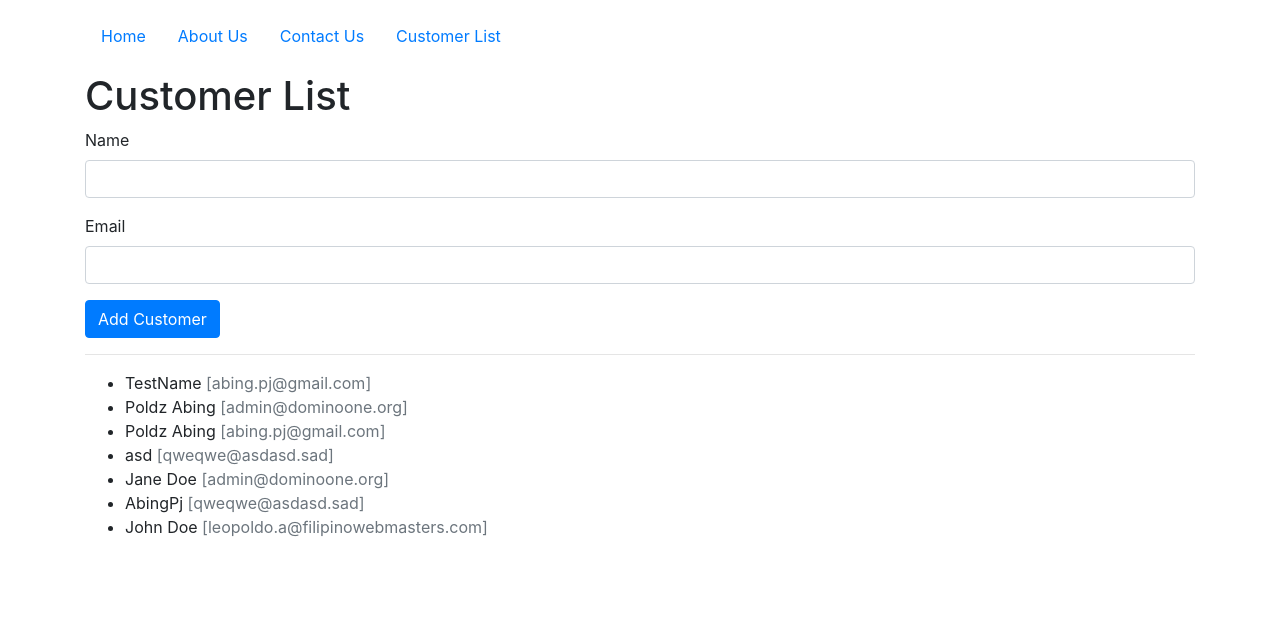
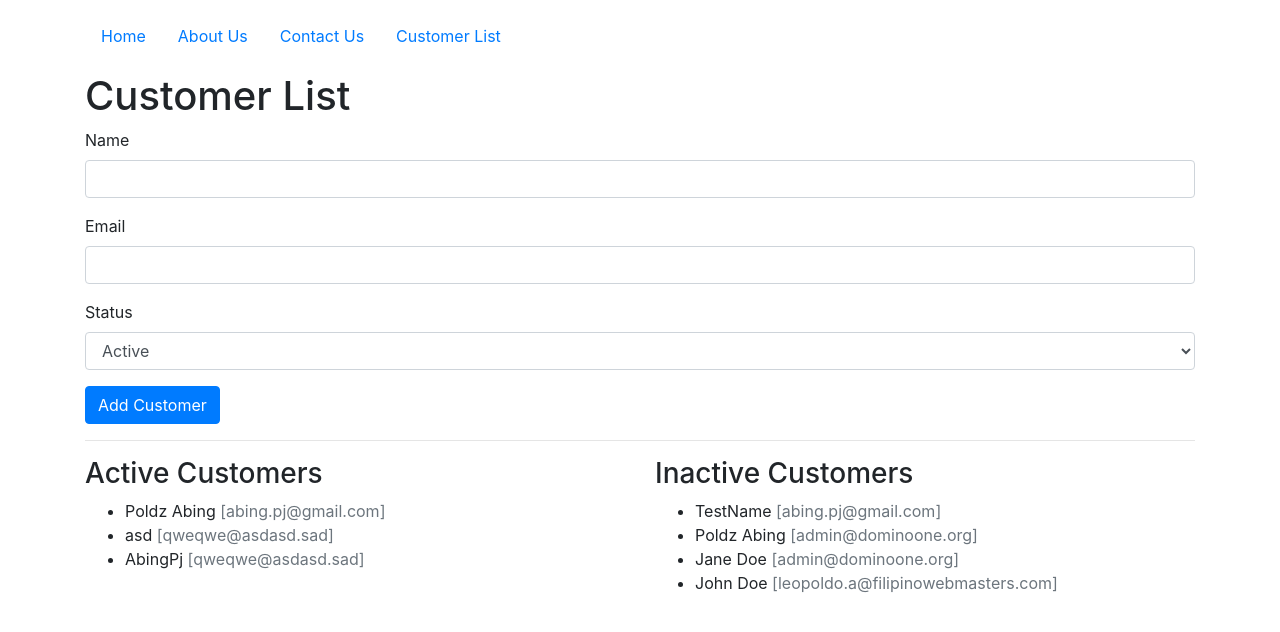
Before and after one commit to AbingPj/laravel5.8-by-coderstape, a Laravel app: page /customers in a window 1280 px wide. Shown: the top 632 px of the page. Run offline with Laravel 8, Linux system fonts and the light colour scheme; data comes from the database, SQL or seed files in the repository; both versions use the stored data as it was after the commit.

Commit message:
ep 12 Eloquent where clause

```diff
--- a/app/Http/Controllers/CustomersController.php
+++ b/app/Http/Controllers/CustomersController.php
@@ -9,15 +9,12 @@ class CustomersController extends Controller
 {
     public function list()
     {
-        $customers = Customer::all();
+
+        $activeCustomers = Customer::where('active',1)->get();
+        $inactiveCustomers = Customer::where('active',0)->get();
 
         return view(
-            'internals.customers',
-            [
-
-
-                'customers' => $customers,
-            ]
+            'internals.customers', compact('activeCustomers','inactiveCustomers')
         );
     }
 
@@ -26,12 +23,14 @@ class CustomersController extends Controller
 
         $data  = request()->validate([
             'name' => 'required|min:3',
-            'email' => 'required|email'
+            'email' => 'required|email',
+            'active' => 'required'
         ]);
 
         $customer = new Customer();
         $customer->name = request('name');
         $customer->email = request('email');
+        $customer->active = request('active');
         $customer->save();
 
         return back();
--- a/resources/views/internals/customers.blade.php
+++ b/resources/views/internals/customers.blade.php
@@ -25,6 +25,15 @@
                     <input type="text" name="email" value="{{ old('email') }}"  class="form-control">
                     <div>{{$errors->first('email')}}</div>
                 </div>
+
+                <div class="form-group">
+                    <label for="email">Status</label>
+                    <select name="active" id="active" class="form-control">
+                        <option value="" disabled> Select Customer Status</option>
+                        <option value="1">Active</option>
+                        <option value="0">Inactive</option>
+                    </select>
+                </div>
                  <button type="submit" class="btn btn-primary">Add Customer</button>
         </form>
         </div>
@@ -34,9 +43,20 @@
     <hr>
 
     <div class="row">
-        <div class="col-12">
+        <div class="col-6">
+            <h3>Active Customers</h3>
             <ul>
-                @foreach ($customers as $customer)
+                @foreach ($activeCustomers as $customer)
+                         <li>{{$customer->name}} <span class="text-muted">[{{$customer->email}}]</span></li>
+                @endforeach
+            </ul>
+
+        </div>
+
+        <div class="col-6">
+            <h3>Inactive Customers</h3>
+            <ul>
+                @foreach ($inactiveCustomers as $customer)
                          <li>{{$customer->name}} <span class="text-muted">[{{$customer->email}}]</span></li>
                 @endforeach
             </ul>
```
Also changed, not shown: database/database.sqlite, database/migrations/2020_02_11_094535_create_customers_table.php.
